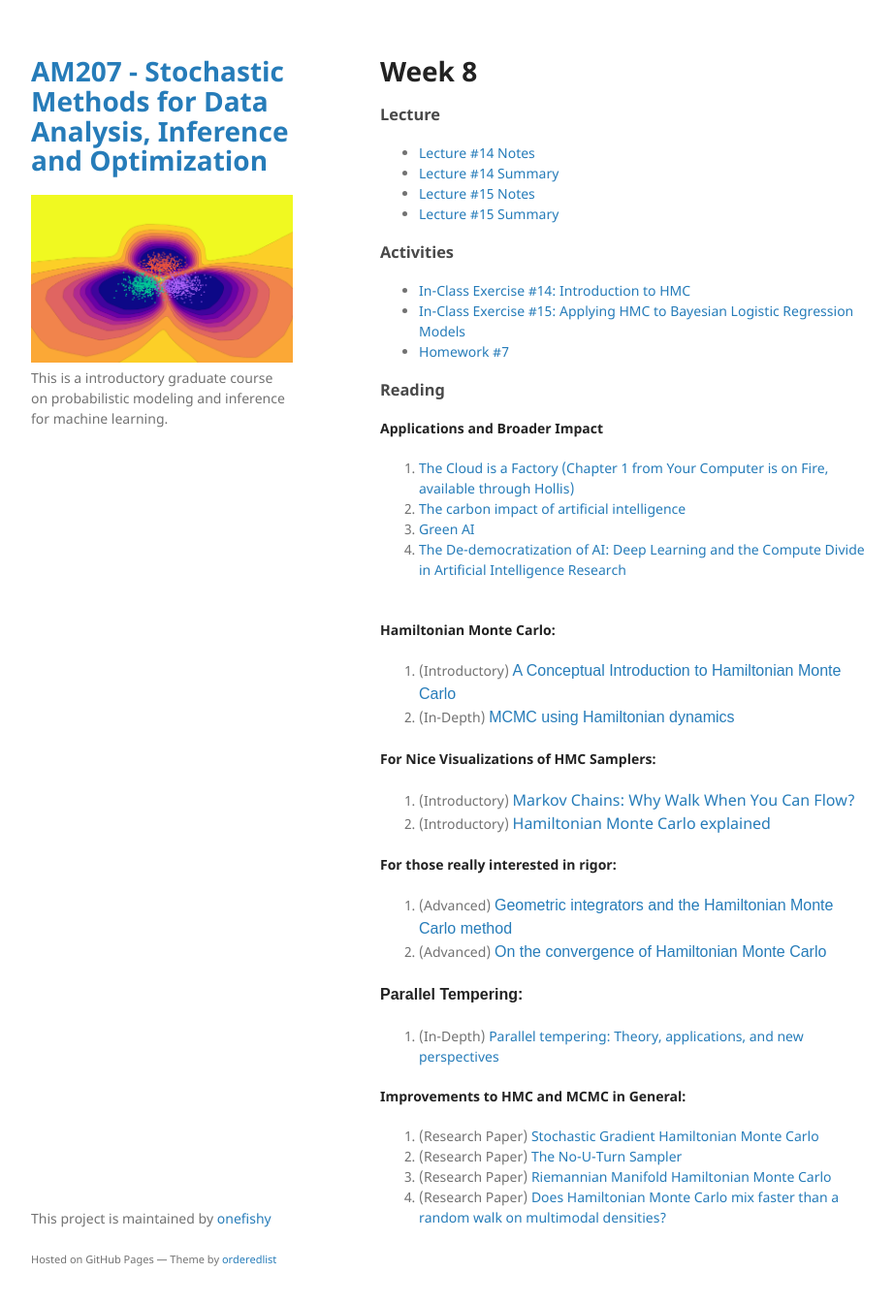
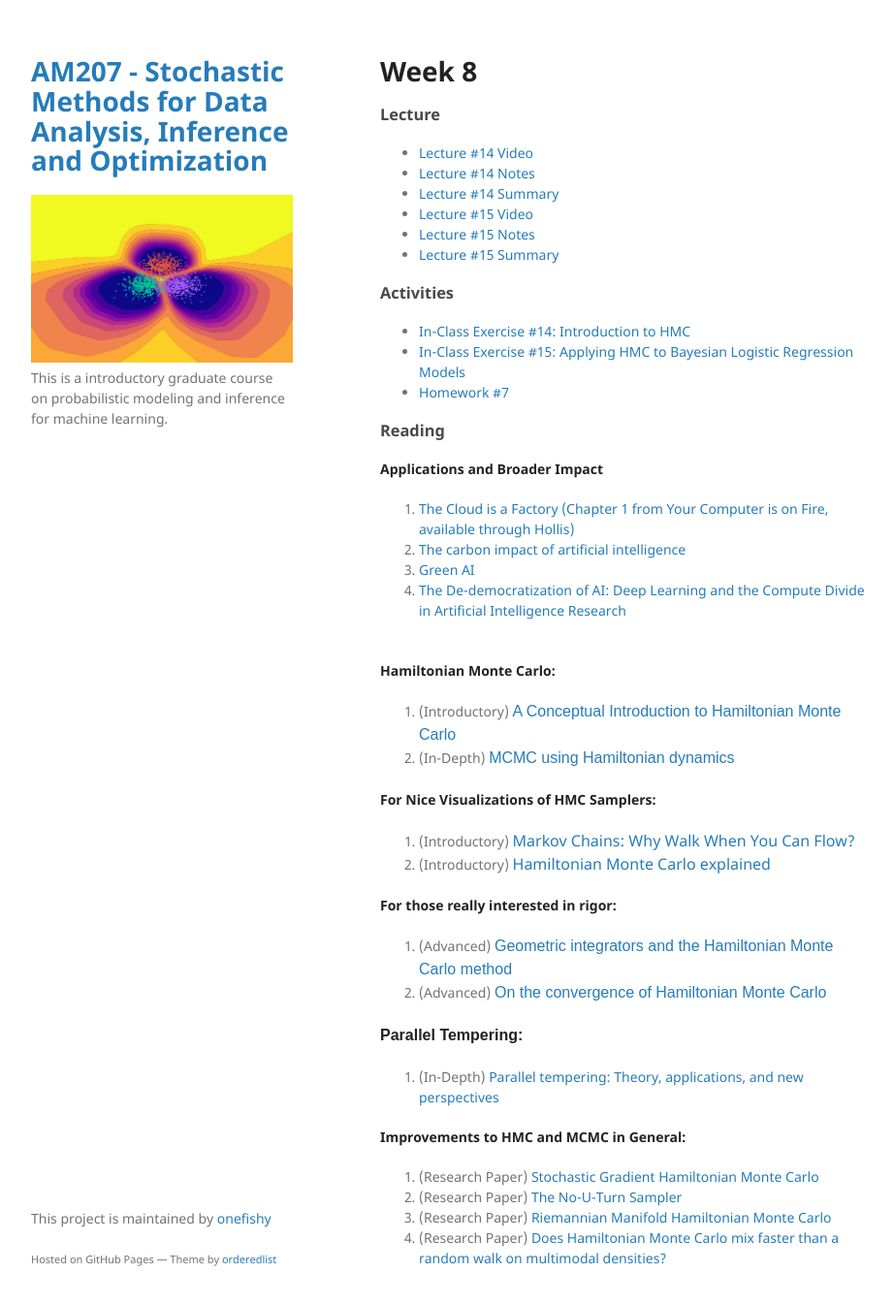
Before and after one commit to onefishy/am207, a Jekyll site: the page built from week8.md, in a window 1280 px wide and 1378 px high. Shown: the top 1345 px of the window at 97% size, without its empty margins (178-1100 px from the left). Built offline with Jekyll 4.4.1, drawn with Linux system fonts in a browser that asks for light colours; our own code applies the rules of GitHub Pages for plain Markdown files.

Commit message:
Update week8.md

```diff
--- a/week8.md
+++ b/week8.md
@@ -1,15 +1,17 @@
 # Week 8
 
 ### Lecture
-- [Lecture #14 Notes](./Lectures/lecture_14_notes.ipynb)
-- [Lecture #14 Summary](./Lectures/lecture_14_summary.ipynb)
-- [Lecture #15 Notes](./Lectures/lecture_15_notes.ipynb)
-- [Lecture #15 Summary](./Lectures/lecture_15_summary.ipynb)
+- [Lecture #14 Video](https://youtu.be/h-iPz_PtAY0)
+- [Lecture #14 Notes](https://github.com/onefishy/am207/blob/master/Lectures/lecture_14_notes.ipynb)
+- [Lecture #14 Summary](https://github.com/onefishy/am207/blob/master/Lectures/lecture_14_summary.ipynb)
+- [Lecture #15 Video](https://youtu.be/jiIxj68f0t8)
+- [Lecture #15 Notes](https://github.com/onefishy/am207/blob/master/Lectures/lecture_15_notes.ipynb)
+- [Lecture #15 Summary](https://github.com/onefishy/am207/blob/master/Lectures/lecture_15_summary.ipynb)
 
 ### Activities
 - [In-Class Exercise #14: Introduction to HMC](https://deepnote.com/project/AM207Fall202114-intro-to-HMC-OWzc4s87QwGsAEaqRAGUqg)
 - [In-Class Exercise #15: Applying HMC to Bayesian Logistic Regression Models](https://deepnote.com/project/AM207Fall202115-applying-HMC-JyMJImD5RQWxmCLk92TPqw)
-- [Homework #7](./HW/AM207_HW7.ipynb)
+- [Homework #7](https://github.com/onefishy/am207/blob/master/HW/AM207_HW7.ipynb)
 
 ### Reading
 <p><strong>Applications and Broader Impact</strong></p>
```
